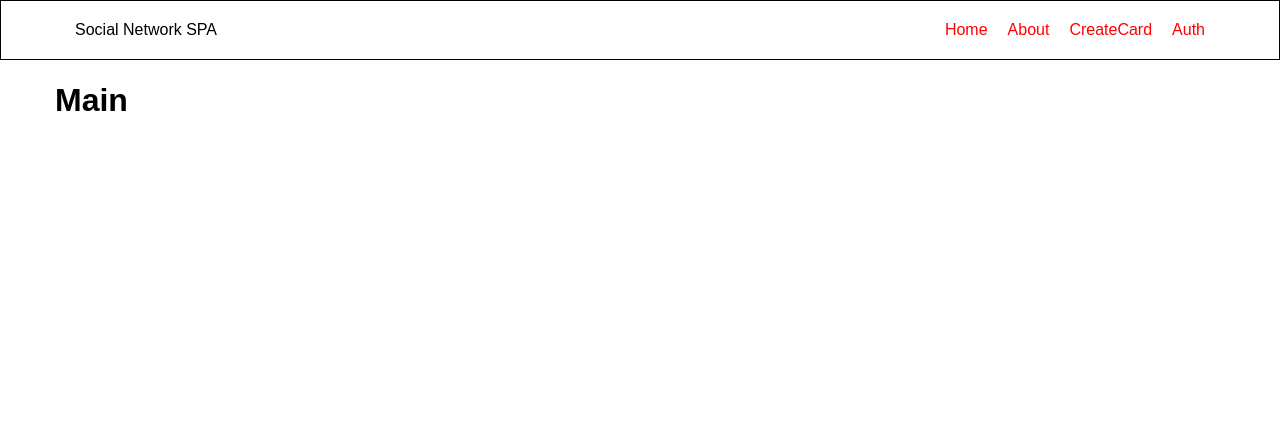
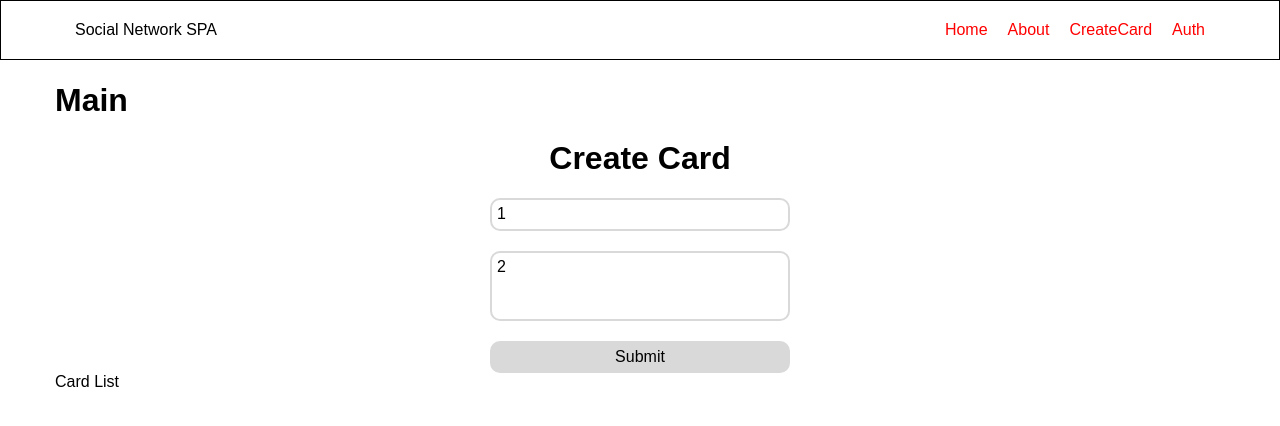
Before and after one commit to voskoboev/Social-Network-SPA, a React (Create React App) app: page / in a window 1280 px wide. Shown: the top 426 px of the page. Built offline with nearby package versions, Linux system fonts and the light colour scheme.

Commit message:
Added card creator handlers.

```diff
--- a/src/App.js
+++ b/src/App.js
@@ -4,7 +4,7 @@ import styled from 'styled-components'
 import Navbar from './components/Navbar'
 import Main from './pages/Main'
 import About from './pages/About'
-import CreateCard from './pages/CreateCard'
+import CreateCard from './pages/CardCreator'
 import Auth from './pages/Auth'
 import CardDetails from './components/CardDetails'
 
--- a/src/components/Card.js
+++ b/src/components/Card.js
@@ -1,22 +1,33 @@
 import React from 'react'
 import styled from 'styled-components'
 
-// const Image = styled.img`
-//   width: 200px;
-//   height: 200px;
-// `
+const CardItem = styled.div`
+  padding: 15px;
+  border: 1px solid black;
+  display: flex;
+  flex-direction: column;
+  align-items: center;
+`
 
-const Card = ({ image }) => (
-  <div>
+const CardItemTitle = styled.h2`
+  margin-bottom: 20px;
+`
 
-  </div>
 
-  // <li>
-  //   <Image
-  //     src={image.urls.small}
-  //     alt="images"
-  //   />
-  // </li>
-)
+const Card = ({ card }) => {
+  const { title, body } = card
+
+  return (
+    <CardItem>
+      <CardItemTitle>
+        {title}
+      </CardItemTitle>
+      <div>
+        {body}
+      </div>
+    </CardItem>
+
+  )
+}
 
 export default Card
--- a/src/components/CardList.js
+++ b/src/components/CardList.js
@@ -2,29 +2,30 @@ import React from 'react'
 import styled from 'styled-components'
 import Card from './Card'
 
-// const List = styled.ul`
-//   width: 100%;
-//   display: flex;
-//   flex-wrap: wrap;
-//   justify-content: space-between;
-// `
+const List = styled.ul`
+  display: grid;
+  grid-template-columns: repeat(3, 1fr);
+  grid-gap: 20px;
+  padding-top: 40px;
+`
 
-const CardList = ({ images }) => {
+const CardList = ({ cards }) => {
   return (
     <div>
-
+      <div>
+        Card List
+      </div>
+      <List>
+        {cards.map(card => {
+          return (
+            <Card
+              key={card.id}
+              card={card}
+            />
+          )
+        })}
+      </List>
     </div>
-
-    // <List>
-    //   {images.map(image => {
-    //     return (
-    //       <Card
-    //         key={image.id}
-    //         image={image}
-    //       />
-    //     )
-    //   })}
-    // </List>
   )
 }
 
--- a/src/pages/CreateCard.js
+++ b/src/pages/CardCreator.js
@@ -1,4 +1,4 @@
-import React from 'react'
+import React, { useState, useRef } from 'react'
 import styled from 'styled-components'
 
 const PageTitle = styled.h1`
@@ -19,10 +19,18 @@ const TitleInput = styled.input`
   border: 2px solid #d9d9d9;
 `
 
+// const ImageInput = styled.input`
+//   width: 300px;
+//   padding: 5px;
+//   margin-bottom: 20px;
+//   border-radius: 10px;
+//   border: 2px solid #d9d9d9;
+// `
+
 const Textarea = styled.textarea`
   resize: none;
   width: 300px;
-  height: 200px;
+  height: 70px;
   padding: 5px;
   margin-bottom: 20px;
   border-radius: 10px;
@@ -36,30 +44,54 @@ const SubmitButton = styled.button`
   border: 2px solid #d9d9d9;
   background-color: #d9d9d9;
   transition: .2s all ease;
+  cursor: pointer;
 
   &:hover {
     background-color: transparent;
     transition: .2s all ease;
   }
+
+  &:active {
+    background-color: #d9d9d9;
+    transition: .2s all ease;
+  }
 `
 
-const CreateCard = () => {
+const CardCreator = ({ title, body, setBody, setTitle, addCard }) => {
+
+  // const clearInputs = () => {
+
+  // }
+
+  // const prventFormDefault = ev => {
+  //   ev.preventDefault()
+  // }
+
   return (
     <>
       <PageTitle>
         Create Card
       </PageTitle>
-      <Form>
-
+      <Form
+        // onSubmit={prventFormDefault}
+      >
         <TitleInput
           type="text"
           placeholder="Title"
+          value={title}
+          onChange={ev => setTitle(ev.target.value)}
         />
+        {/* <ImageInput
+          type="file"
+          alt="image-input"
+        /> */}
         <Textarea
           placeholder="Your Message"
+          value={body}
+          onChange={ev => setBody(ev.target.value)}
         />
         <SubmitButton
-          type="submit"
+          onClick={addCard}
         >
           Submit
         </SubmitButton>
@@ -68,4 +100,4 @@ const CreateCard = () => {
   )
 }
 
-export default CreateCard
+export default CardCreator
--- a/src/pages/Main.js
+++ b/src/pages/Main.js
@@ -1,39 +1,61 @@
-import React, { useState, useEffect } from 'react'
+import React, { useState, useEffect, useRef } from 'react'
 // import styled from 'styled-components'
 import axios from 'axios'
 import CardList from '../components/CardList'
 import Loader from '../components/UI/Loader'
+import CardCreator from './CardCreator'
 
 // const MainWrapper = styled.div`
 //   background-color: lightblue;
 // `
 
 const Main = () => {
-  const [images, setImages] = useState([])
+  // const [images, setImages] = useState([])
 
-  // const ACCESS_KEY = process.env.REACT_APP_API_ACCESS_KEY
+  const [cards, setCards] = useState([
+    // { id: 1, title: 'title1', body: 'body1' },
+    // { id: 2, title: 'title2', body: 'body2' },
+    // { id: 3, title: 'title3', body: 'body3' }
+  ])
 
-  // const fetchImages = async () => {
-  //   try {
-  //     await axios.get(`
-  //       https://api.unsplash.com/photos/?client_id=${ACCESS_KEY}&count=10
-  //    `).then(response => setImages(response.data))
-  //   } catch (err) {
-  //     console.log(err)
-  //   }
-  // }
+  const [title, setTitle] = useState('1')
+  const [body, setBody] = useState('2')
 
-  useEffect(() => {
-    // fetchImages()
+  const addCard = (ev) => {
+    ev.preventDefault()
 
-    // eslint-disable-next-line react-hooks/exhaustive-deps
-  }, [])
+    const newCard = {
+      id: Date.now(),
+      title,
+      body
+    }
+
+    console.log(title)
+    console.log(body)
+
+    setCards([...cards, newCard])
+    setTitle('')
+    setBody('')
+  }
+
+  // useEffect(() => {
+  // }, [])
 
   return (
     <>
       <h1>
         Main
       </h1>
+      <CardCreator
+        title={title}
+        body={body}
+        setTitle={setTitle}
+        setBody={setBody}
+        addCard={addCard}
+      />
+      <CardList
+        cards={cards}
+      />
 
 
       {/* {
```
